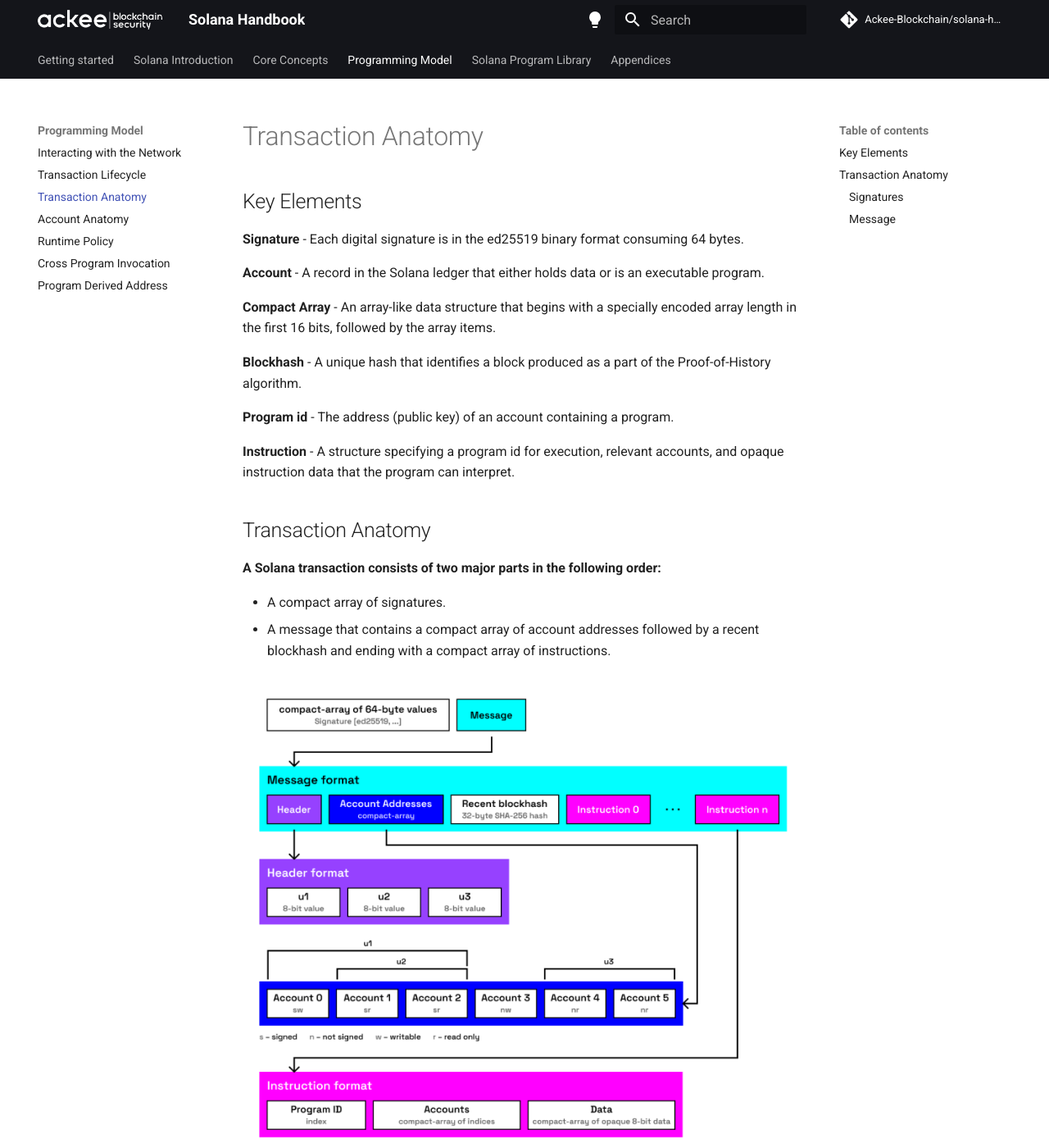
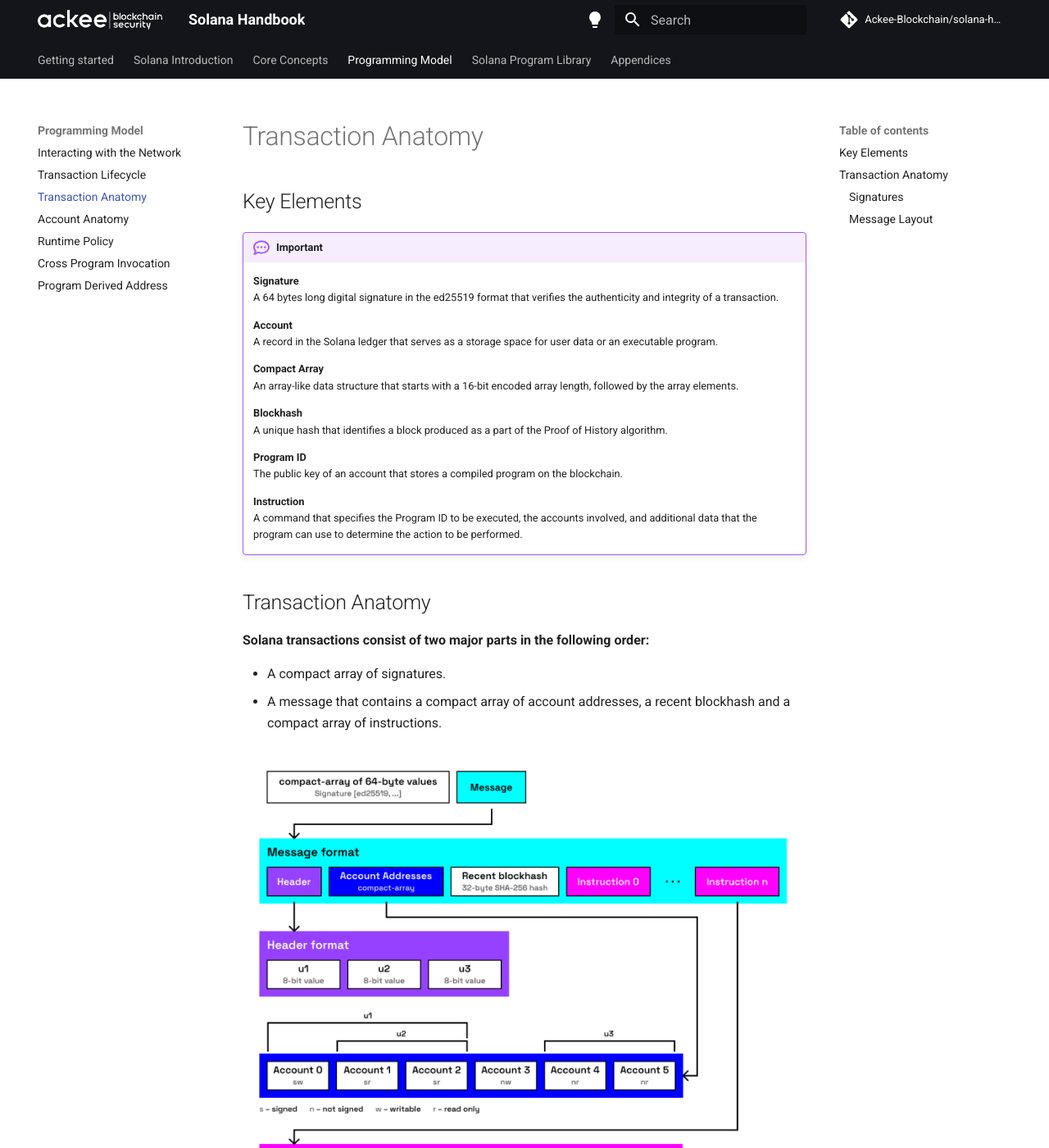
Before and after one commit to vmpyre/solana-handbook, an MkDocs documentation site: the page built from docs/handbook/chapter3/transaction-anatomy.md, in a window 1280 px wide and 1400 px high. Shown: the whole window at 82% size. Built offline with MkDocs 1.6.1 and Material for MkDocs 9.7.7, drawn with Linux system fonts in a browser that asks for light colours; comment, search, counter and statistics services are not loaded; some of the changed text lies outside the part shown.

Commit message:
update transaction anatomy

```diff
--- a/docs/handbook/chapter3/transaction-anatomy.md
+++ b/docs/handbook/chapter3/transaction-anatomy.md
@@ -1,54 +1,72 @@
 ## Key Elements
 
-**Signature** - Each digital signature is in the ed25519 binary format consuming 64 bytes.
+!!! important
 
-**Account** - A record in the Solana ledger that either holds data or is an executable program.
+    <dt><b>Signature</b></dt>
+    A 64 bytes long digital signature in the ed25519 format that verifies the authenticity and integrity of a transaction.
 
-**Compact Array** - An array-like data structure that begins with a specially encoded array length in the first 16 bits, followed by the array items.
+    <dt><b>Account</b></dt>
+    A record in the Solana ledger that serves as a storage space for user data or an executable program.
 
-**Blockhash** - A unique hash that identifies a block produced as a part of the Proof-of-History algorithm.
+    <dt><b>Compact Array</b></dt>
+    An array-like data structure that starts with a 16-bit encoded array length, followed by the array elements.
 
-**Program id** - The address (public key) of an account containing a program.
+    <dt><b>Blockhash</b></dt>
+    A unique hash that identifies a block produced as a part of the Proof of History algorithm.
 
-**Instruction** - A structure specifying a program id for execution, relevant accounts, and opaque instruction data that the program can interpret.
+    <dt><b>Program ID</b></dt>
+    The public key of an account that stores a compiled program on the blockchain.
+
+    <dt><b>Instruction</b></dt>
+    A command that specifies the Program ID to be executed, the accounts involved, and additional data that the program can use to determine the action to be performed.
 
 ## Transaction Anatomy
 
-**A Solana transaction consists of two major parts in the following order:**
+**Solana transactions consist of two major parts in the following order:**
 
 - A compact array of signatures.
-- A message that contains a compact array of account addresses followed by a recent blockhash and ending with a compact array of instructions.
+- A message that contains a compact array of account addresses, a recent blockhash and a compact array of instructions.
 
 ![Transaction Anatomy](./../../images/transaction-anatomy.png)
 
 ### Signatures
 
-**For signatures in the compact array of signatures, the Solana runtime verifies the following:**
+**For each signature in the compact array, the Solana verifies two conditions:**
 
 - The number of signatures must match the first 8 bits of the message header.
-- The signature is verified against the public key at the same index in the message’s account addresses array.
+- Each signature is validated against the corresponding public key at the same index in the account addresses array.
 
-### Message
-
-**The message layout is shown in the following table:**
+### Message Layout
 
 ![Message Layout](./../../images/message-layout.png)
 
-1. Header
-    - \# of required signatures in the transaction (8 bits).
-    - \# of read-only accounts requiring signatures (8 bits).
-    - \# of read-only accounts not-requiring signatures (8 bits).
-2. Accounts
-    - Addresses that require signatures with read-write access.
-    - Addresses that require signatures with read-only access.
-    - Addresses that do not require signatures with read-write access.
-    - Addresses that do not require signatures with read-only access.
-3. Recent blockhash
-    - Transaction lifetime: transaction is deemed invalid if the blockhash is older than 32 blocks.
-    - Transaction replay: identical txs get rejected, the blockhash can be changed and the exact same action repeated. It works in a similar way as nonce in Ethereum.
-4. Instructions with the following instruction anatomy:
-    - Program id index.
-    - Compact-array of account address indices (indices to Accounts).
-    - Compact-array of opaque 8-bit data (what operations to perform and any additional data).
+**1. Header**
+
+  - Number of required signatures in the transaction (8 bits).
+  - Number of read-only accounts requiring signatures (8 bits).
+  - Number of read-only accounts not-requiring signatures (8 bits).
+
+**2. Accounts**
+
+  - Addresses that require signatures with read-write access.
+  - Addresses that require signatures with read-only access.
+  - Addresses that do not require signatures with read-write access.
+  - Addresses that do not require signatures with read-only access.
+
+**3. Recent blockhash**
+
+  - <dt><b>Ensures transaction lifetime</b></dt>
+
+    Transaction is deemed invalid if the blockhash is older than 150 blocks (approximately 1 minute).
+
+  - <dt><b>Prevents transaction replay</b></dt>
+
+    By tying each transaction to a unique recent blockhash, Solana ensures that identical transactions cannot be processed more than once.
+
+**4. Instructions with the following anatomy:**
+
+  - Program ID index.
+  - Compact-array of account address indices.
+  - Compact-array of opaque 8-bit data (what operations to perform and any additional data).
 
 ![Instruction Anatomy](./../../images/instruction-anatomy.png)
--- a/mkdocs.yml
+++ b/mkdocs.yml
@@ -135,6 +135,7 @@ markdown_extensions:
   # https://squidfunk.github.io/mkdocs-material/reference/math/
   # used for fractions and math
   - admonition
+  - pymdownx.details
 
 extra_javascript:
   - javascripts/mathjax.js
```
